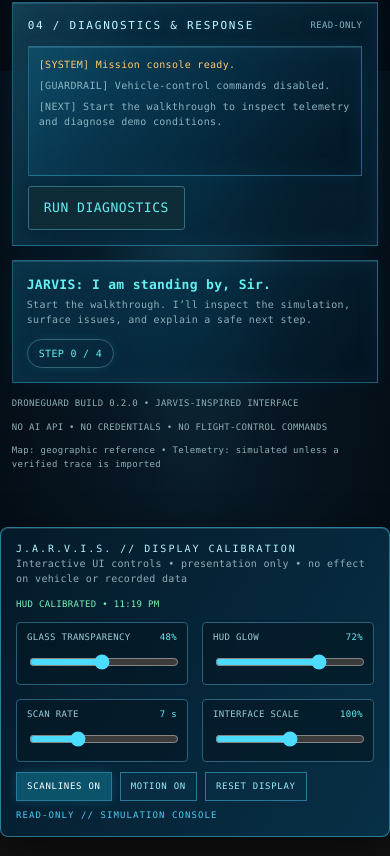
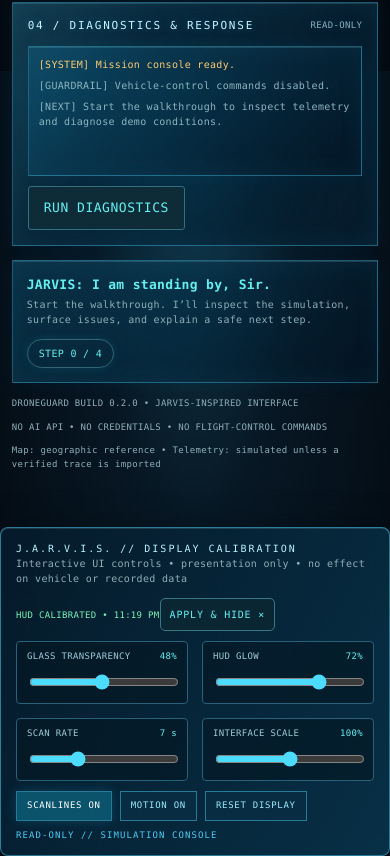
Before and after one commit to u19725505-star/DroneGuard, a plain HTML site: page web/index.html in a window 390 px wide. Shown: the part 1617-2473 px from the top of the page. Drawn offline with Linux system fonts and the light colour scheme.

Commit message:
Add collapsible JARVIS display calibration menu

```diff
--- a/web/index.html
+++ b/web/index.html
@@ -35,6 +35,9 @@
 @media(max-width:700px){.dock-controls{grid-template-columns:repeat(2,minmax(0,1fr))}.hud-dock{position:relative;bottom:auto}}
 @media(prefers-reduced-motion:reduce){body:before{animation:none}}
 
+
+/* Collapsible calibration menu: settings remain active when the panel is hidden. */
+.hud-dock{transition:opacity .22s ease,transform .22s ease,max-height .22s ease}.hud-dock.dock-hidden{opacity:0;transform:translateY(18px);pointer-events:none;visibility:hidden;max-height:0;overflow:hidden;margin:0;padding-top:0;padding-bottom:0;border-width:0}.dock-dismiss{border:1px solid #397786;background:#0a2633;color:var(--cyan);border-radius:5px;padding:7px 10px;font-size:10px;letter-spacing:.08em}.dock-dismiss:hover,.dock-launcher:hover{background:#103847;box-shadow:0 0 18px #64f0f133}.dock-launcher{position:fixed;right:16px;bottom:16px;z-index:1000;display:none;border:1px solid #397786;border-radius:999px;padding:11px 15px;background:rgba(5,22,32,.88);backdrop-filter:blur(16px);color:var(--cyan);box-shadow:0 0 22px #64f0f122;font:11px/1.2 ui-monospace,monospace;letter-spacing:.08em}.dock-launcher.visible{display:block}.dock-actions{align-items:center}.dock-head{gap:12px}@media(max-width:600px){.dock-launcher{right:10px;bottom:10px}.dock-dismiss{padding:8px 9px}}
 </style></head>
 <body>
 <header class="top"><div><div class="brand">DRONE<b>GUARD</b> / JARVIS</div><div class="sub">SIMULATION INTELLIGENCE • AUTONOMOUS SYSTEMS TROUBLESHOOTING</div></div><div class="pill" id="systemmode">● SAFE SIMULATION MODE</div></header>
@@ -156,8 +159,8 @@
 window.runDroneDiagnostics=()=> $("diagnose").click();
 document.addEventListener("DOMContentLoaded",()=>{const b=$("start");if(b){b.disabled=false;b.style.pointerEvents="auto";}});
 </script>
-<section class="hud-dock" aria-label="JARVIS interface controls">
- <div class="dock-head"><div><div class="dock-title">J.A.R.V.I.S. // DISPLAY CALIBRATION</div><div class="sub">Interactive UI controls • presentation only • no effect on vehicle or recorded data</div></div><span class="dock-state" id="dockState">HUD LINK STABLE</span></div>
+<section class="hud-dock" id="displayCalibration" aria-label="JARVIS interface controls">
+ <div class="dock-head"><div><div class="dock-title">J.A.R.V.I.S. // DISPLAY CALIBRATION</div><div class="sub">Interactive UI controls • presentation only • no effect on vehicle or recorded data</div></div><div class="dock-head-actions"><span class="dock-state" id="dockState">HUD LINK STABLE</span><button class="dock-dismiss" id="hideHud" type="button" aria-label="Apply display settings and hide calibration menu">APPLY &amp; HIDE ×</button></div></div>
  <div class="dock-controls">
   <label class="knob-control"><span class="knob-top"><span>GLASS TRANSPARENCY</span><output id="glassOut">48%</output></span><input id="glassKnob" type="range" min="20" max="78" value="48" aria-label="Glass transparency"></label>
   <label class="knob-control"><span class="knob-top"><span>HUD GLOW</span><output id="glowOut">72%</output></span><input id="glowKnob" type="range" min="0" max="100" value="72" aria-label="HUD glow intensity"></label>
@@ -166,6 +169,7 @@
  </div>
  <div class="dock-actions"><button class="dock-btn" id="scanToggle" aria-pressed="true">SCANLINES ON</button><button class="dock-btn" id="motionToggle" aria-pressed="false">MOTION ON</button><button class="dock-btn" id="resetHud">RESET DISPLAY</button><span class="hud-corner">READ-ONLY // SIMULATION CONSOLE</span></div>
 </section>
+<button class="dock-launcher" id="showHud" type="button" aria-controls="displayCalibration" aria-expanded="false">⌁ J.A.R.V.I.S. DISPLAY SETTINGS</button>
 <script>
 (()=>{
  const root=document.documentElement,body=document.body;
@@ -184,6 +188,9 @@
  }
  [glass,glow,scan,scale].forEach(el=>el.addEventListener('input',apply));
  const scanToggle=document.getElementById('scanToggle'),motionToggle=document.getElementById('motionToggle');
+ const dock=document.getElementById('displayCalibration'),hideHud=document.getElementById('hideHud'),showHud=document.getElementById('showHud');
+ hideHud.addEventListener('click',()=>{dock.classList.add('dock-hidden');showHud.classList.add('visible');showHud.setAttribute('aria-expanded','false');showHud.focus();});
+ showHud.addEventListener('click',()=>{dock.classList.remove('dock-hidden');showHud.classList.remove('visible');showHud.setAttribute('aria-expanded','true');hideHud.focus();});
  scanToggle.addEventListener('click',()=>{const on=scanToggle.getAttribute('aria-pressed')!=='true';scanToggle.setAttribute('aria-pressed',String(on));scanToggle.textContent='SCANLINES '+(on?'ON':'OFF');body.classList.toggle('hud-no-scan',!on);});
  motionToggle.addEventListener('click',()=>{const on=motionToggle.getAttribute('aria-pressed')!=='true';motionToggle.setAttribute('aria-pressed',String(on));motionToggle.textContent='MOTION '+(on?'ON':'REDUCED');body.classList.toggle('hud-low-motion',!on);});
  document.getElementById('resetHud').addEventListener('click',()=>{glass.value=48;glow.value=72;scan.value=7;scale.value=100;apply();scanToggle.setAttribute('aria-pressed','true');scanToggle.textContent='SCANLINES ON';body.classList.remove('hud-no-scan','hud-low-motion');motionToggle.setAttribute('aria-pressed','false');motionToggle.textContent='MOTION ON';document.getElementById('dockState').textContent='DISPLAY DEFAULTS RESTORED';});
```
